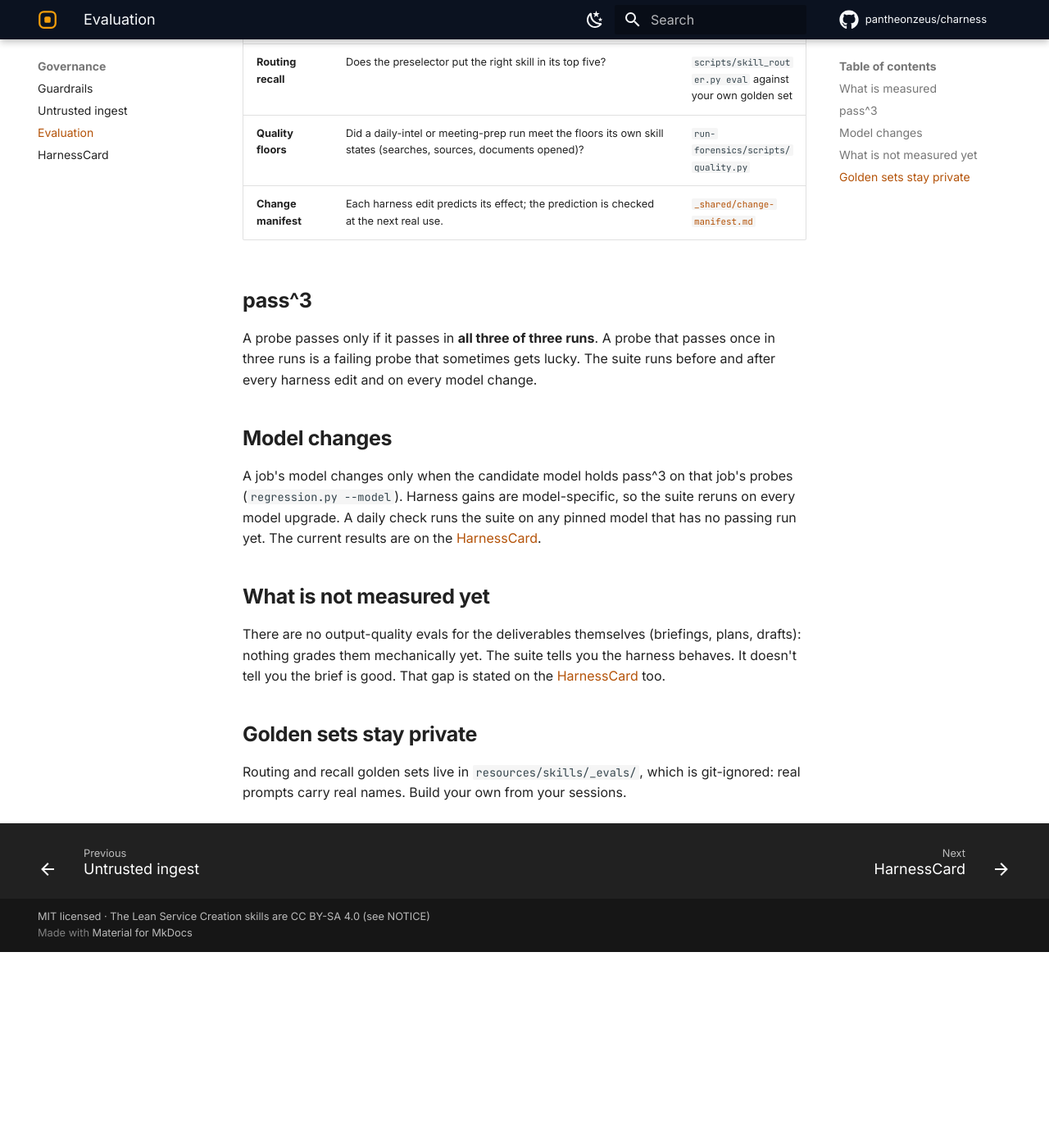
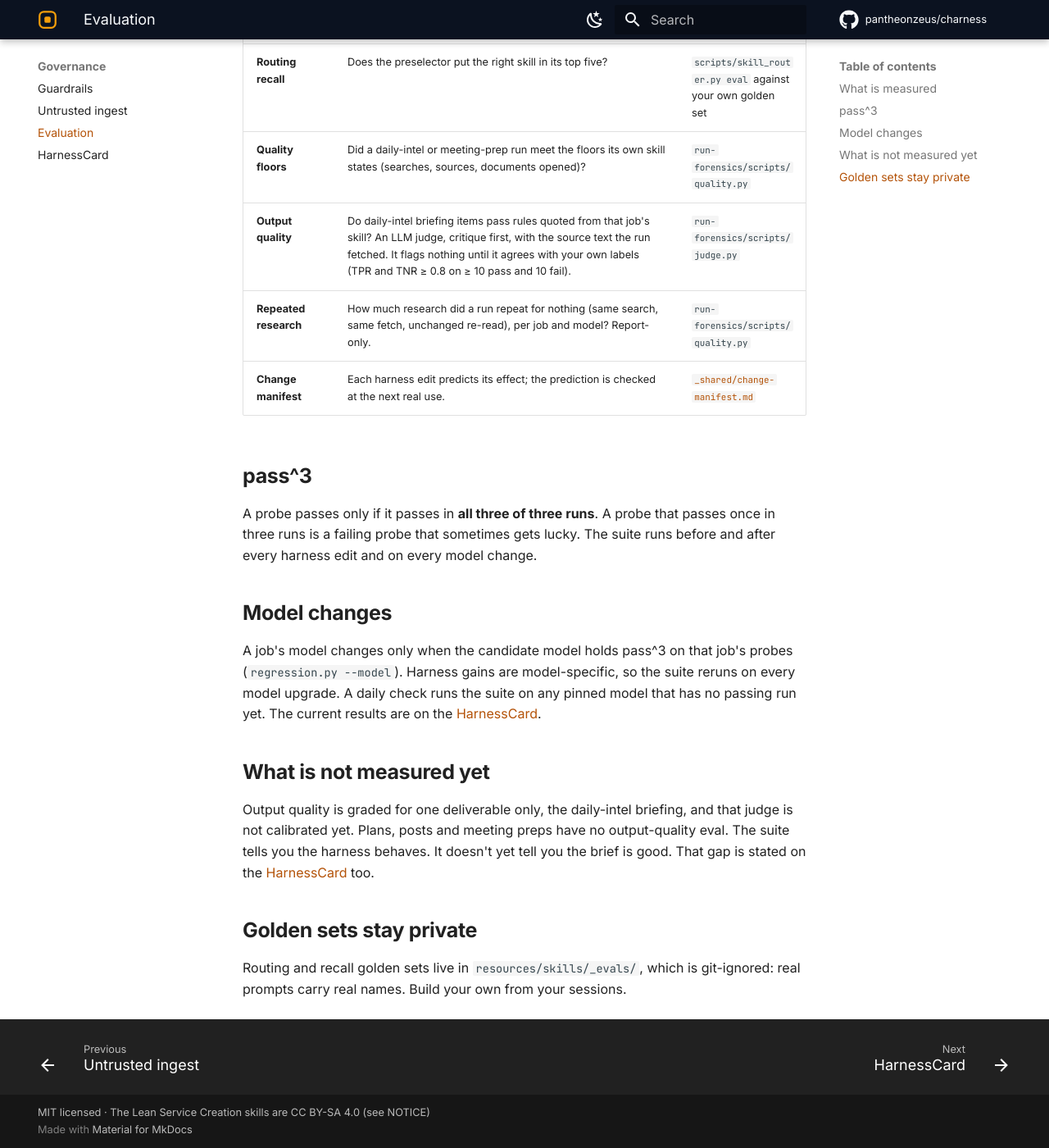
Before and after one commit to pantheonzeus/charness, an MkDocs documentation site: the page built from docs/content/governance/evaluation.md, in a window 1280 px wide and 1400 px high, scrolled down 596 px. Shown: the whole window at 82% size. Built offline with MkDocs 1.6.1 and Material for MkDocs 9.7.7, drawn with Linux system fonts in a browser that asks for light colours; plug-ins that fetch from the network failed and are left out; comment, search, counter and statistics services are not loaded; before the commit the page ends 1757 px from its top, so only the background shows below that.

Commit message:
Docs: catch up with the output-quality judge and today's numbers
The site said nothing grades output quality; judge.py now does for
daily-intel, uncalibrated. The evaluation page gets rows for the judge
and the repeated-research report, the landing page and README say so,
and CHANGELOG's Unreleased lists the three changes merged after 0.1.1.
HarnessCard: routing recall 24/31 held-out (as the Charter states since
the relabel), hook tests write-boundary 30 and send gate 17.

```diff
--- a/docs/content/governance/evaluation.md
+++ b/docs/content/governance/evaluation.md
@@ -10,6 +10,8 @@ A harness that can't show it still works after a change is a liability. charness
 | **Hook test suites** | Deterministic cases for every guard: allowed and denied writes, egress shapes, send approvals, provenance stamping. | [`.claude/hooks/tests/`](gh:.claude/hooks/tests/), run by `scripts/check.sh` in CI |
 | **Routing recall** | Does the preselector put the right skill in its top five? | `scripts/skill_router.py eval` against your own golden set |
 | **Quality floors** | Did a daily-intel or meeting-prep run meet the floors its own skill states (searches, sources, documents opened)? | `run-forensics/scripts/quality.py` |
+| **Output quality** | Do daily-intel briefing items pass rules quoted from that job's skill? An LLM judge, critique first, with the source text the run fetched. It flags nothing until it agrees with your own labels (TPR and TNR ≥ 0.8 on ≥ 10 pass and 10 fail). | `run-forensics/scripts/judge.py` |
+| **Repeated research** | How much research did a run repeat for nothing (same search, same fetch, unchanged re-read), per job and model? Report-only. | `run-forensics/scripts/quality.py` |
 | **Change manifest** | Each harness edit predicts its effect; the prediction is checked at the next real use. | [`_shared/change-manifest.md`](gh:resources/skills/_shared/change-manifest.md) |
 
 ## pass^3
@@ -22,7 +24,7 @@ A job's model changes only when the candidate model holds pass^3 on that job's p
 
 ## What is not measured yet
 
-There are no output-quality evals for the deliverables themselves (briefings, plans, drafts): nothing grades them mechanically yet. The suite tells you the harness behaves. It doesn't tell you the brief is good. That gap is stated on the [HarnessCard](harnesscard.md) too.
+Output quality is graded for one deliverable only, the daily-intel briefing, and that judge is not calibrated yet. Plans, posts and meeting preps have no output-quality eval. The suite tells you the harness behaves. It doesn't yet tell you the brief is good. That gap is stated on the [HarnessCard](harnesscard.md) too.
 
 ## Golden sets stay private
 
```
Also changed, not shown: HARNESSCARD.md (+1 -1 lines), docs/content/index.md (+1 -1 lines), CHANGELOG.md, README.md.
